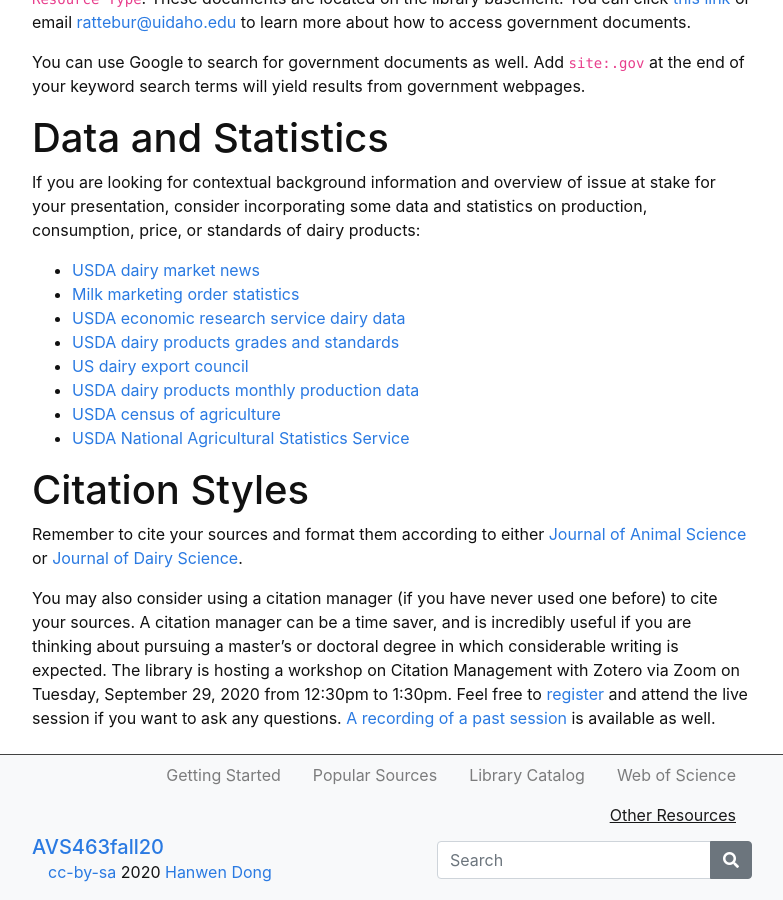
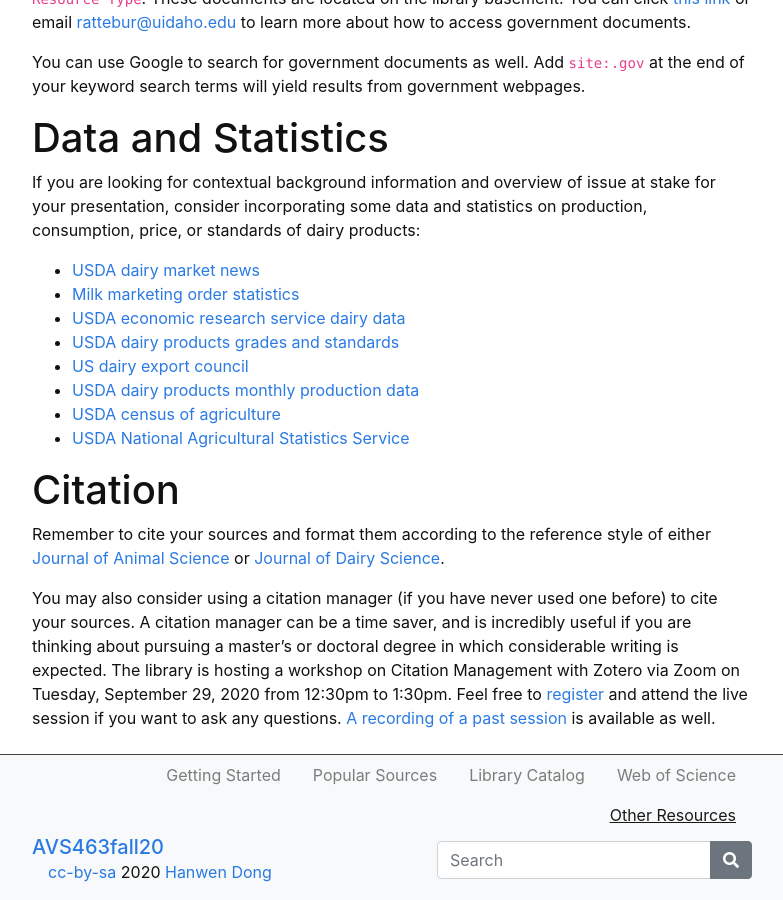
Before and after one commit to hanwendong1/AVS463-f20, a Jekyll site: the page built from content/5-Other-Resources.md, in a window 1280 px wide and 900 px high, scrolled down 1308 px. Shown: the whole window, without its empty margins (248-1031 px from the left). Built offline with Jekyll 4.4.1, drawn with Linux system fonts in a browser that asks for light colours.

Commit message:
Update 5-Other-Resources.md

```diff
--- a/content/5-Other-Resources.md
+++ b/content/5-Other-Resources.md
@@ -54,7 +54,7 @@ If you are looking for contextual background information and overview of issue a
 - [USDA census of agriculture](https://www.nass.usda.gov/AgCensus)
 - [USDA National Agricultural Statistics Service](https://www.nass.usda.gov/index.php)
 
-# Citation Styles
-Remember to cite your sources and format them according to either [Journal of Animal Science](https://academic.oup.com/jas/pages/General_Instructions) or [Journal of Dairy Science](https://els-jbs-prod-cdn.jbs.elsevierhealth.com/pb/assets/raw/Health%20Advance/journals/jods/JDS_Instruct_for_Contributors_SF.pdf).
+# Citation
+Remember to cite your sources and format them according to the reference style of either [Journal of Animal Science](https://academic.oup.com/jas/pages/General_Instructions) or [Journal of Dairy Science](https://els-jbs-prod-cdn.jbs.elsevierhealth.com/pb/assets/raw/Health%20Advance/journals/jods/JDS_Instruct_for_Contributors_SF.pdf).
 
 You may also consider using a citation manager (if you have never used one before) to cite your sources. A citation manager can be a time saver, and is incredibly useful if you are thinking about pursuing a master’s or doctoral degree in which considerable writing is expected. The library is hosting a workshop on Citation Management with Zotero via Zoom on Tuesday, September 29, 2020 from 12:30pm to 1:30pm. Feel free to [register](https://libcal.uidaho.edu/event/6866744) and attend the live session if you want to ask any questions. [A recording of a past session](https://youtu.be/yw1oe57SqzE) is available as well.
```
